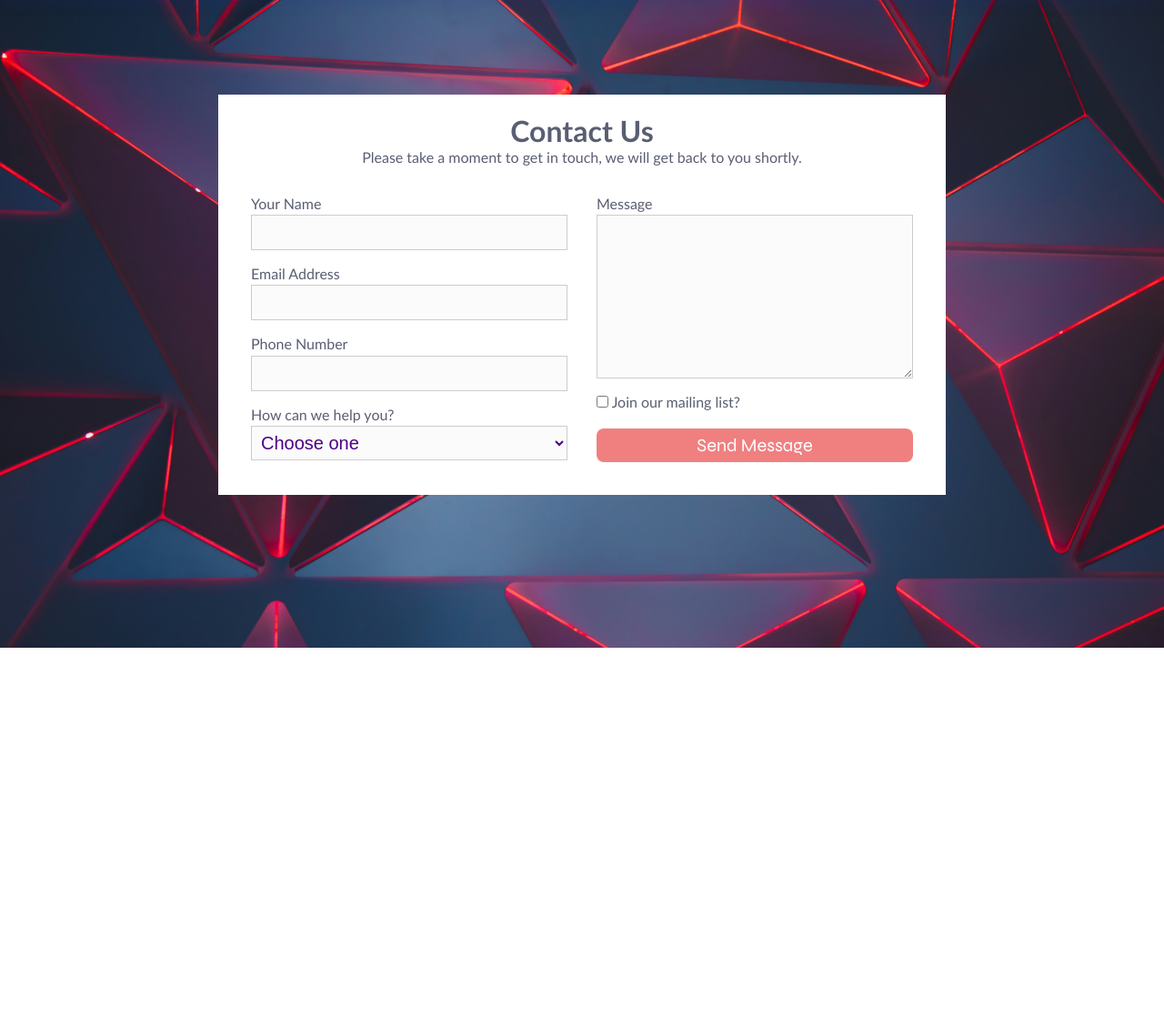
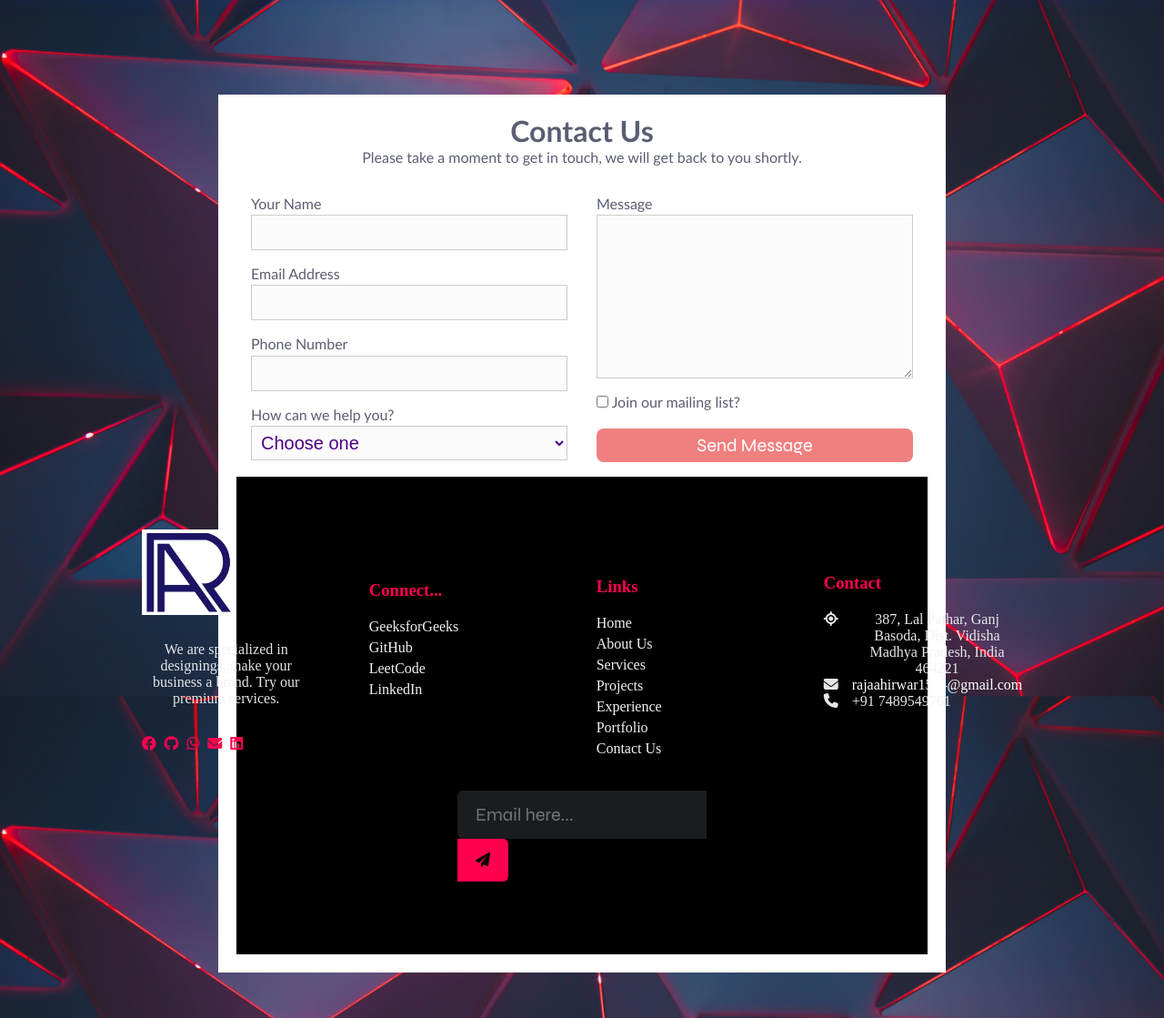
Before and after one commit to raja1504/Raja-Ahirwar-portfolio, a Flask app: page /contect in a window 1280 px wide. Shown: the part 88-1207 px from the top of the page at 91% size. Before the commit the page ends 800 px from the top, so only its background shows below. Run offline with Flask 2, Linux system fonts and the light colour scheme; some libraries are stand-ins or nearby versions; some web fonts are replaced.

Commit message:
Update contect-us.html

```diff
--- a/templates/contect-us.html
+++ b/templates/contect-us.html
@@ -229,6 +229,79 @@
            <input type="submit" value="Send Message">
          </div>
        </form>
+
+	   <footer>
+         <div class="cont">
+             <div class="row">
+                   <div class="col" id="company">
+                       <img src="static/images/image.png" alt="" class="logo">
+                       <p>
+                         We are specialized in designings, make your business a brand.
+                         Try our premium services.
+                       </p>
+                       <div class="social">
+                         <a href=""><i class="fab fa-facebook"></i></a>
+                         <a href="https://github.com/raja1504"><i class="fab fa-github"></i></a>
+                         <a href="https://api.whatsapp.com/send?phone=917489549761"><i class="fab fa-whatsapp"></i></a>
+                         <a href="mailto:rajaahirwar1504@gmail.com"><i class="fa fa-envelope"></i></a>
+                         <a href="https://www.linkedin.com/in/raja-ahirwar-cse/"><i class="fab fa-linkedin"></i></a>
+                       </div>
+                   </div>
+
+
+                   <div class="col" id="services">
+                      <h3>Connect...</h3>
+                      <div class="links">
+                         <a href="https://auth.geeksforgeeks.org/user/rajabsmxn3/?utm_source=geeksforgeeks&utm_medium=my_profile&utm_campaign=auth_user">GeeksforGeeks</a>
+                         <a href="https://github.com/raja1504">GitHub</a>
+                         <a href="https://leetcode.com/Raja_Ahirwar/">LeetCode</a>
+                         <a href="https://www.linkedin.com/in/raja-ahirwar-cse/">LinkedIn</a>
+                      </div>
+                   </div>
+
+                   <div class="col ab" id="useful-links">
+                      <h3>Links</h3>
+                      <div class="links">
+                         <a href="">Home</a>
+                         <a href="/">About Us</a>
+                         <a href="/services">Services</a>
+                         <a href="/projects">Projects</a>
+                         <a href="/experience">Experience</a>
+                         <a href="https://iportfolio-raja.vercel.app/">Portfolio</a>
+                         <a href="/contect">Contact Us</a>
+                      </div>
+                   </div>
+
+                   <div class="col" id="contact">
+                       <h3>Contact</h3>
+                       <div class="contact-details">
+                          <i class="fa fa-location"></i>
+                          <p>387, Lal Pathar, Ganj Basoda, Dist. Vidisha <br>Madhya Pradesh, India 464221</p>
+                       </div>
+                       <div class="contact-details">
+                          <i class="fa fa-envelope"></i>
+                          <p><a href="mailto:rajaahirwar1504@gmail.com" style="color:white;">rajaahirwar1504@gmail.com</a></p>
+                       </div>
+
+                       <div class="contact-details">
+                        <br>
+                        <i class="fa fa-phone"></i>
+                        <p>+91 7489549761</p>
+                     </div>
+                   </div>
+             </div>
+
+             <div class="row">
+                   <div class="form">
+                     <form action="">
+                         <input type="text" placeholder="Email here...">
+                         <button><i class="fa fa-paper-plane"></i></button>
+                     </form>
+                   </div>
+             </div>
+
+         </div>
+      </footer>
        <script src="static\js\main.js"></script>
        <!--Start of Tawk.to Script-->
 <script type="text/javascript">
```
